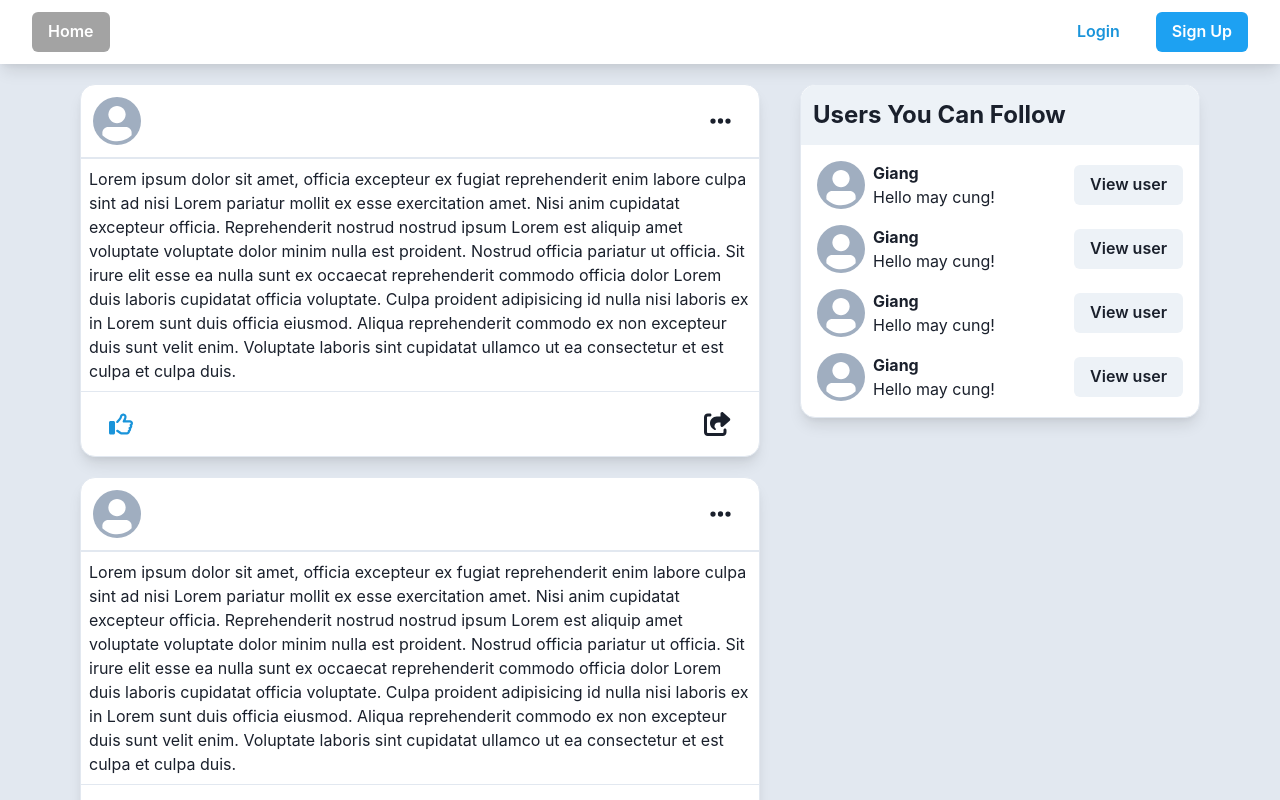
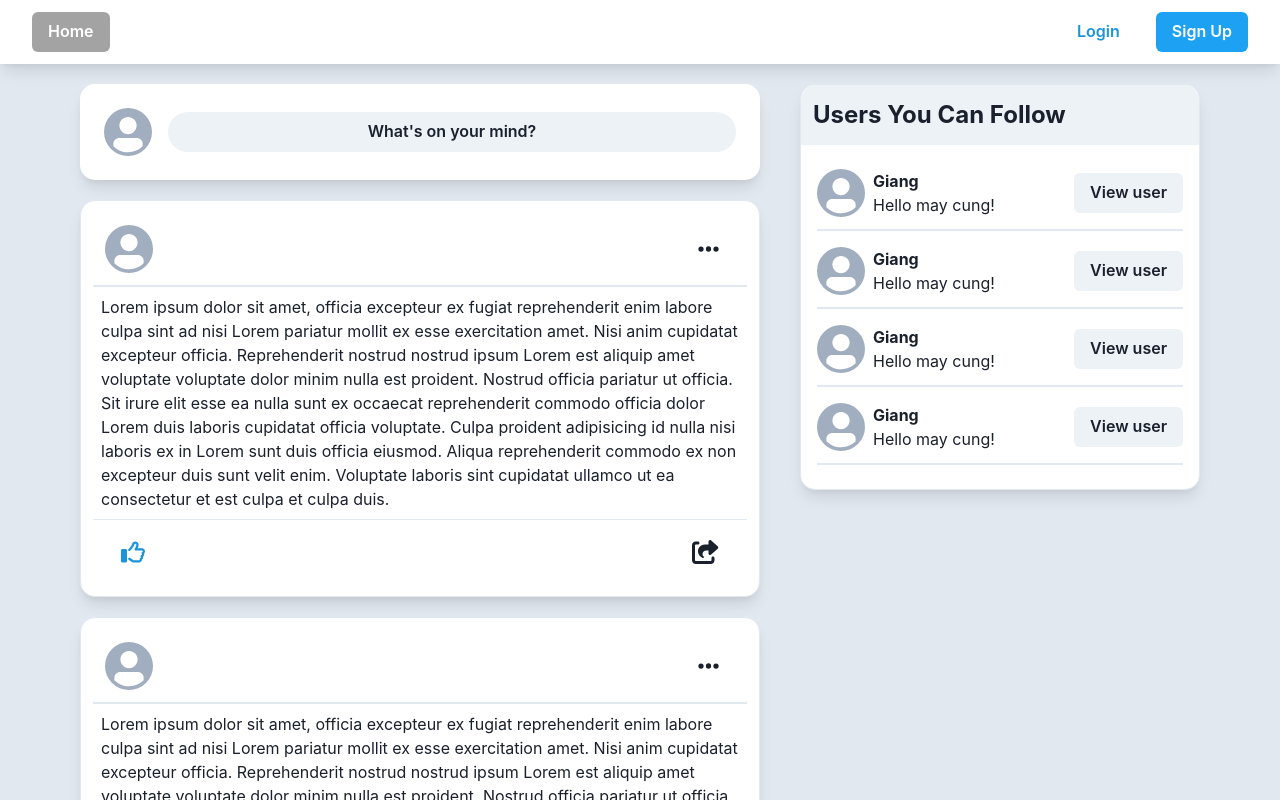
Before and after one commit to tangiang0812/social-media-app-frontend, a React (Create React App) app: page /home in a window 1280 px wide. Shown: the top 800 px of the page. Built offline with nearby package versions, Linux system fonts and the light colour scheme.

Commit message:
Add Create Post UI

```diff
--- /dev/null
+++ b/src/components/CreatePost.tsx
@@ -0,0 +1,22 @@
+import { Box, Button, Flex, Input } from "@chakra-ui/react";
+import React from "react";
+import CreatePostModal from "./CreatePostModal";
+import UserAvatar from "./UserAvatar/UserAvatar";
+
+const CreatePost = () => {
+  return (
+    <Flex
+      alignItems="center"
+      boxShadow="lg"
+      borderRadius={15}
+      backgroundColor="white"
+      padding={6}
+      gap={4}
+    >
+      <UserAvatar />
+      <CreatePostModal />
+    </Flex>
+  );
+};
+
+export default CreatePost;
--- /dev/null
+++ b/src/components/CreatePostModal.tsx
@@ -0,0 +1,46 @@
+import {
+  Button,
+  Modal,
+  ModalBody,
+  ModalCloseButton,
+  ModalContent,
+  ModalFooter,
+  ModalHeader,
+  ModalOverlay,
+  Textarea,
+  useDisclosure,
+} from "@chakra-ui/react";
+import React from "react";
+import UserAvatar from "./UserAvatar/UserAvatar";
+
+const CreatePostModal = () => {
+  const { isOpen, onOpen, onClose } = useDisclosure();
+  return (
+    <>
+      <Button width="100%" borderRadius={20} onClick={onOpen}>
+        What's on your mind?
+      </Button>
+
+      <Modal isOpen={isOpen} onClose={onClose}>
+        <ModalOverlay />
+        <ModalContent borderRadius={15}>
+          <ModalHeader>
+            <UserAvatar />
+          </ModalHeader>
+          <ModalCloseButton borderRadius={20} />
+          <ModalBody>
+            <Textarea variant="filled" borderRadius={15} placeholder="What's on your mind?"></Textarea>
+          </ModalBody>
+
+          <ModalFooter>
+            <Button colorScheme="twitter" borderRadius={15} width="100%" onClick={onClose}>
+              Post
+            </Button>
+          </ModalFooter>
+        </ModalContent>
+      </Modal>
+    </>
+  );
+};
+
+export default CreatePostModal;
--- a/src/components/Post.tsx
+++ b/src/components/Post.tsx
@@ -14,6 +14,7 @@ const Post: React.FC<PostProps> = () => {
       borderWidth={1}
       borderRadius={15}
       boxShadow="lg"
+      padding={3}
     >
       <PostHeader></PostHeader>
       <PostContent></PostContent>
--- a/src/components/Suggestion.tsx
+++ b/src/components/Suggestion.tsx
@@ -24,7 +24,7 @@ const Suggestion = () => {
         >
           Users You Can Follow
         </Text>
-        <VStack spacing={4} margin={4}>
+        <VStack paddingY={2}spacing={4} margin={4}>
           <UserTag />
           <UserTag />
           <UserTag />
--- a/src/components/UserAvatar/UserTag.tsx
+++ b/src/components/UserAvatar/UserTag.tsx
@@ -4,7 +4,7 @@ import { Link } from "react-router-dom";
 
 const UserTag = () => {
   return (
-    <Flex alignItems="center"  flexDir="row" width="100%">
+    <Flex borderBottomWidth={2}  paddingBottom={3} alignItems="center"  flexDir="row" width="100%">
       <Flex flexDir="row" gap="2">
         <Avatar />
         <Flex flexDir="column">
--- a/src/pages/Home.tsx
+++ b/src/pages/Home.tsx
@@ -1,5 +1,6 @@
 import { Box, Flex, Text, VStack } from "@chakra-ui/react";
 import React from "react";
+import CreatePost from "../components/CreatePost";
 import Post from "../components/Post";
 import Suggestion from "../components/Suggestion";
 
@@ -11,7 +12,8 @@ const Home: React.FC = () => {
       flexDir="row"
       backgroundColor="gray.200"
     >
-      <Box display="flex" padding={5} flexDir="column">
+      <Flex flexDir="column" padding={5} gap={5}>
+        <CreatePost />
         <VStack spacing={5}>
           <Post />
           <Post />
@@ -19,7 +21,7 @@ const Home: React.FC = () => {
           <Post />
           <Post />
         </VStack>
-      </Box>
+      </Flex>
       <Box padding={5}>
         <Suggestion />
       </Box>
```
